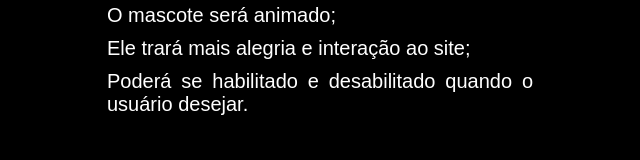
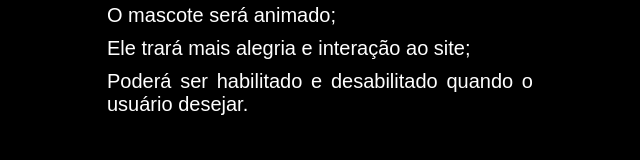
Before and after one commit to nathanc7845/Site-Hardware, a plain HTML site: page index7.html in a window 1280 px wide. Shown: the part 792-952 px from the top of the page, 619-1259 px from the left. Drawn offline with Linux system fonts and the light colour scheme; a web font is replaced by a local one.

Commit message:
página mascote

```diff
--- a/index7.html
+++ b/index7.html
@@ -82,7 +82,7 @@
                     <li>Será de fácil uso;</li>
                     <li>O mascote será animado;</li>
                     <li>Ele trará mais alegria e interação ao site;</li>
-                    <li>Poderá se habilitado e desabilitado quando o
+                    <li>Poderá ser habilitado e desabilitado quando o
                         usuário desejar.</li>
                 </ul>
             </div>
```
